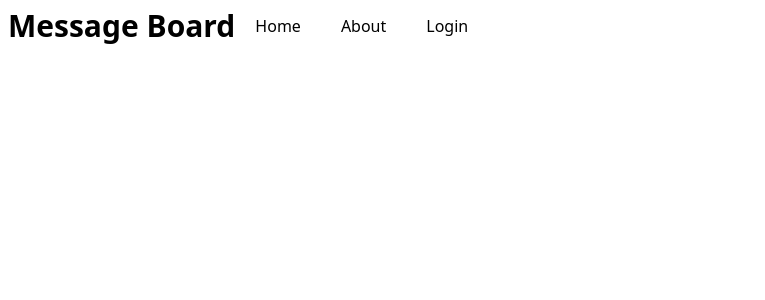
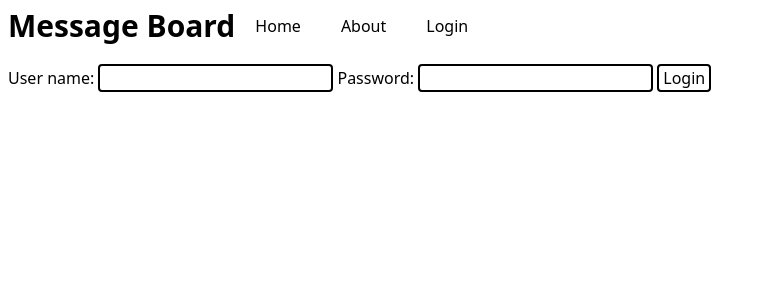
Before and after one commit to pierre0210/message-board, a Vue app: page /login in a window 1280 px wide. Shown: the top 300 px of the page, without its empty margins (0-765 px from the left). Built offline with nearby package versions, Linux system fonts and the light colour scheme.

Commit message:
feat: add username & password input

```diff
--- a/src/views/LoginView.vue
+++ b/src/views/LoginView.vue
@@ -1,7 +1,26 @@
 <script setup>
 import NavBar from "../components/NavBar.vue";
+
+function submitLogin() {}
 </script>
 
 <template>
   <NavBar />
+  <form @submit="submitLogin" class="p-2">
+    <label>User name: </label>
+    <input
+      type="text"
+      v-model="username"
+      class="border-black border-2 rounded my-1"
+    />
+    <label class="ml-1">Password: </label>
+    <input
+      type="password"
+      v-model="password"
+      class="border-black border-2 rounded my-1"
+    />
+    <button type="submit" class="ml-1 px-1 rounded border-black border-2">
+      Login
+    </button>
+  </form>
 </template>
```
